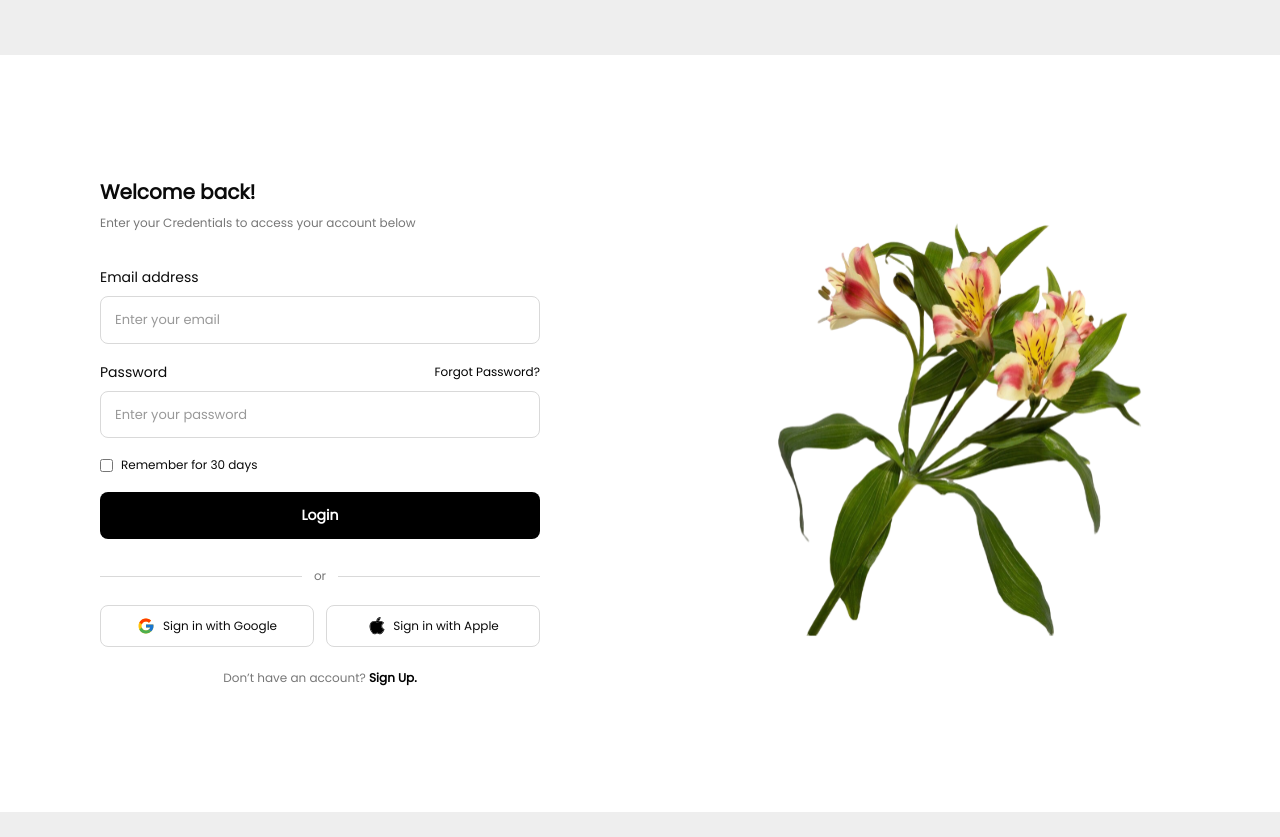
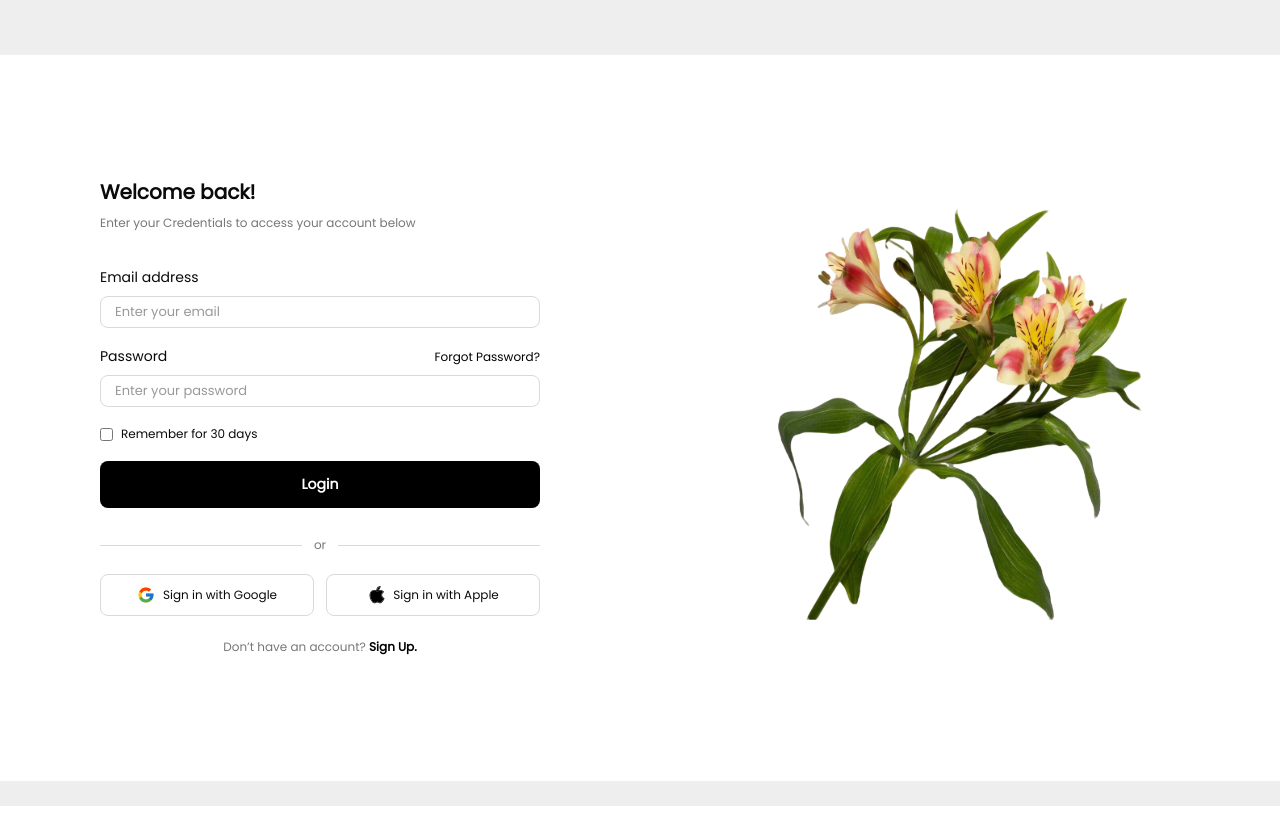
Before and after one commit to lvyza/appdev1-final-practical-exam, a React (Vite) app: page / in a window 1280 px wide. After the commit the page ends 806 px from the top, so only its background shows below. Built offline with nearby package versions, Linux system fonts and the light colour scheme.

Commit message:
Use shadcn/ui Input in Login page.

```diff
--- a/src/components/Login.jsx
+++ b/src/components/Login.jsx
@@ -1,4 +1,5 @@
 import styles from './Login.module.css'
+import { Input } from './ui/input'
 import blossomFlower from '../assets/blossom-flower.svg'
 import googleLogo from '../assets/icons-google-logo.svg'
 import appleLogo from '../assets/icons-apple-logo.svg'
@@ -16,7 +17,7 @@ function Login() {
         <form className={styles.form}>
           <div className={styles.field}>
             <label htmlFor="email">Email address</label>
-            <input
+            <Input
               id="email"
               type="email"
               placeholder="Enter your email"
@@ -31,7 +32,7 @@ function Login() {
               </a>
             </div>
 
-            <input
+            <Input
               id="password"
               type="password"
               placeholder="Enter your password"
```
